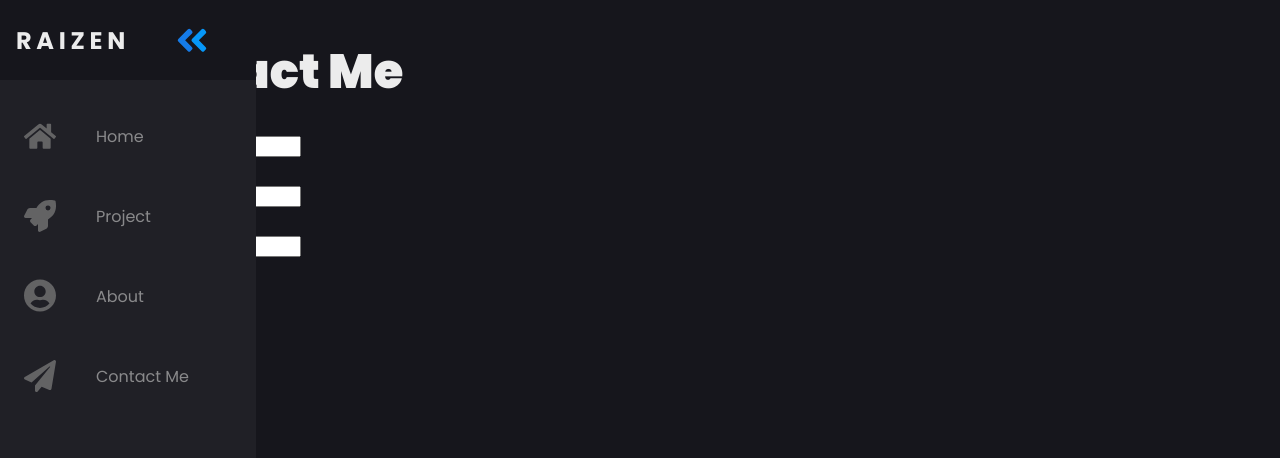
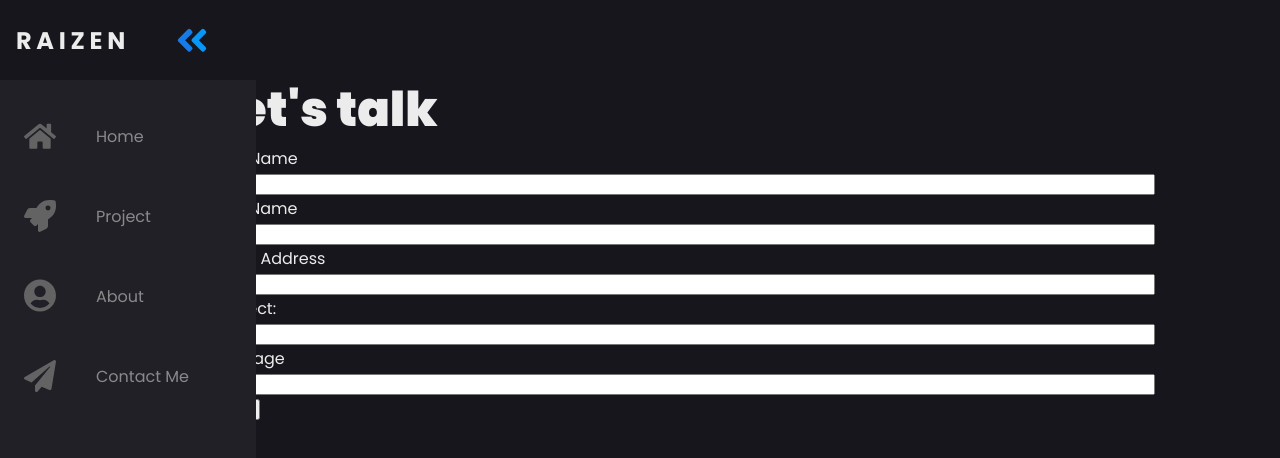
Before and after one commit to neziarxdxd/my-app, a React (Create React App) app: page /contact in a window 1280 px wide. Shown: the top 458 px of the page. Built offline with nearby package versions, Linux system fonts and the light colour scheme.

Commit message:
add just the size

```diff
--- a/src/App.css
+++ b/src/App.css
@@ -176,6 +176,20 @@ main {
   grid-gap: 30px;
   align-items: center;
 }
+.input-label-s{
+  width: 100%;
+}
+.contact-menu{
+  padding-top: 5%;
+  padding-left: 10%;
+  padding-right: 10%;
+  padding-bottom: 10%
+
+}
+
+
+
+
 
 .card {
   padding: 20px;
@@ -221,7 +235,6 @@ main {
   background-color: rgb(49, 46, 46);
   border-radius: 10px;
   font-size: 1rem;
-
 }
 
 .grid-3>.card-3>img {
--- a/src/ContactMe/ContactMe.js
+++ b/src/ContactMe/ContactMe.js
@@ -2,33 +2,40 @@ import React from 'react';
 function ContactMe() {
     return(
         <main>
-            <div className="card">
+           <div className="contact-menu">
             <div className="title-bar">
-                Contact Me
+                Let's talk
             </div>
 
-            <div className="contact-card">
-                <div className="s-form">
-                    First Name
+            <div className="contact-form">
+                <div className="label-card">
+                    <div className="label-name">First Name</div>
+                    <div className="input-name"><input className="input-label-s" type="text"/></div>
                 </div>
-                <div className="s-form">
-                    <input type="text"/>
+                <div className="label-card">
+                    <div className="label-name">Last Name</div>
+                    <div className="input-name"><input className="input-label-s" type="text"/></div>
                 </div>
-                <div className="s-form">
-                    :ast Name
+                <div className="label-card">
+                    <div className="label-name">Email Address</div>
+                    <div className="input-name"><input className="input-label-s" type="text"/></div>
                 </div>
-                <div className="s-form">
-                    <input type="text"/>
+                <div className="label-card">
+                    <div className="label-name">Subject: </div>
+                    <div className="input-name"><input className="input-label-s" type="text"/></div>
                 </div>
-                <div className="s-form">
-                    First Name
+                <div className="label-card">
+                    <div className="label-name">Message</div>
+                    <div className="input-name"><input className="input-label-s" type="text"/></div>
                 </div>
-                <div className="s-form">
-                    <input type="text"/>
+                <div className="label-card">
+
+                    <div className="input-name">
+                        <button>Send </button>
+                    </div>
                 </div>
-
             </div>
-            </div>
+           </div>
         </main>
 
     );
```
